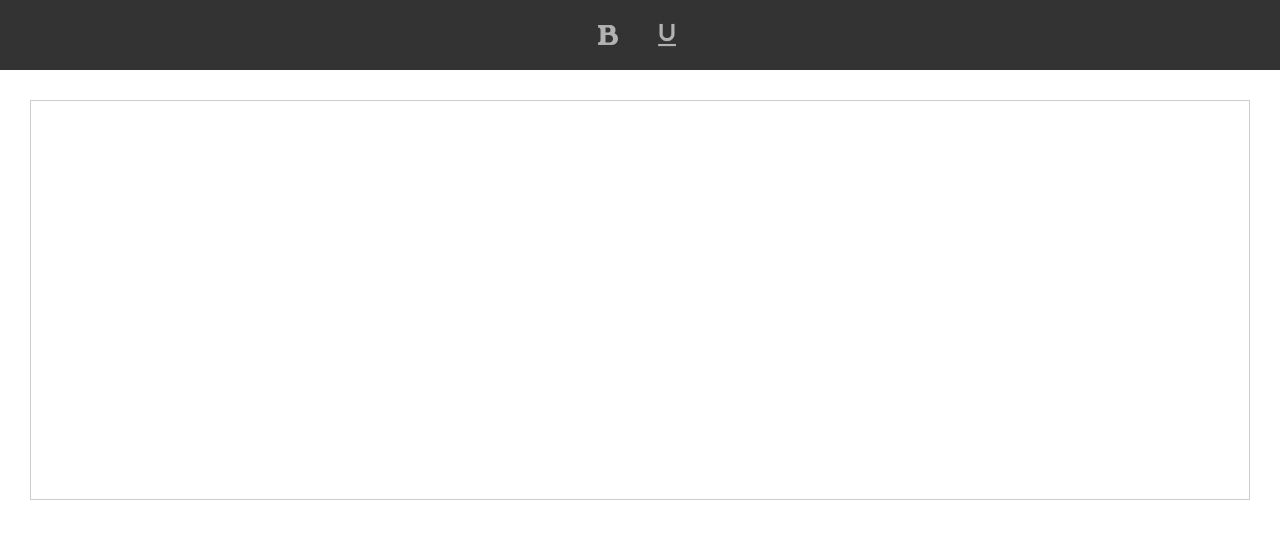
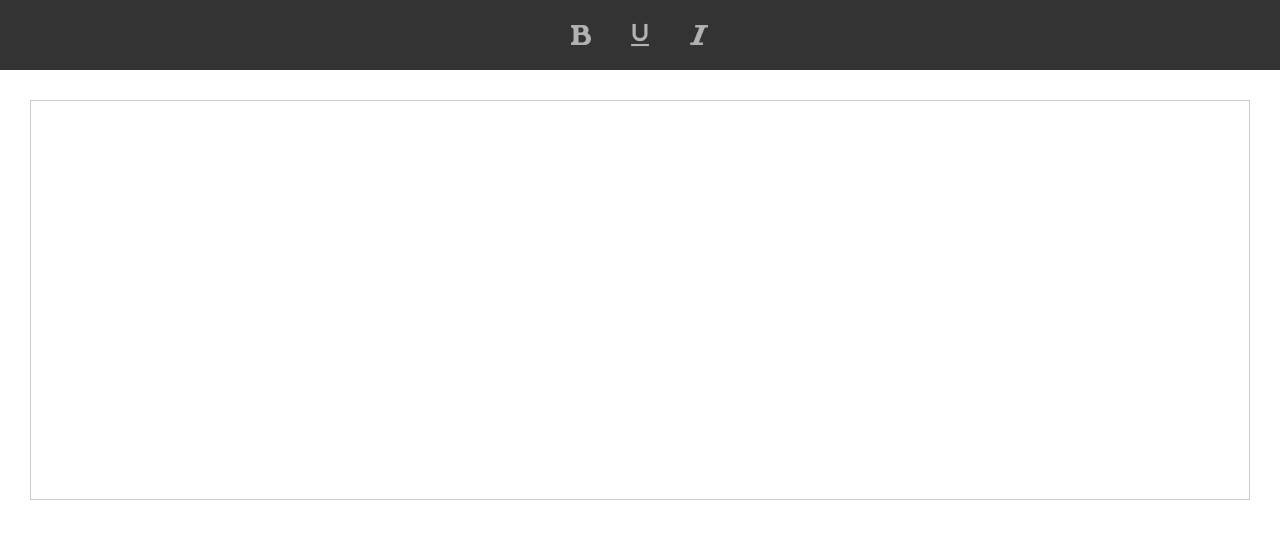
Before and after one commit to pathumsameera12/text-editor, a plain HTML site: page index.html in a window 1280 px wide. Drawn offline with nearby package versions, Linux system fonts and the light colour scheme.

Commit message:
Added Italic Feature

```diff
--- a/index.html
+++ b/index.html
@@ -47,6 +47,8 @@
 
           <img src="Resources/bold-xxl.png" onclick="boldText()" alt="Bold">
           <img src="Resources/format_underline_white_192x192.png" onclick="underlineText()" alt="Underline" style="width: 30px; height: 30px;">
+          <img src="Resources/italic-xxl.png" onclick="italicText()" alt="Italic">
+
 
 
 
@@ -74,6 +76,10 @@
       document.execCommand('underline');
     }
 
+    //Italic
+    function italicText() {
+      document.execCommand('italic');
+    }
 
 
 
```
